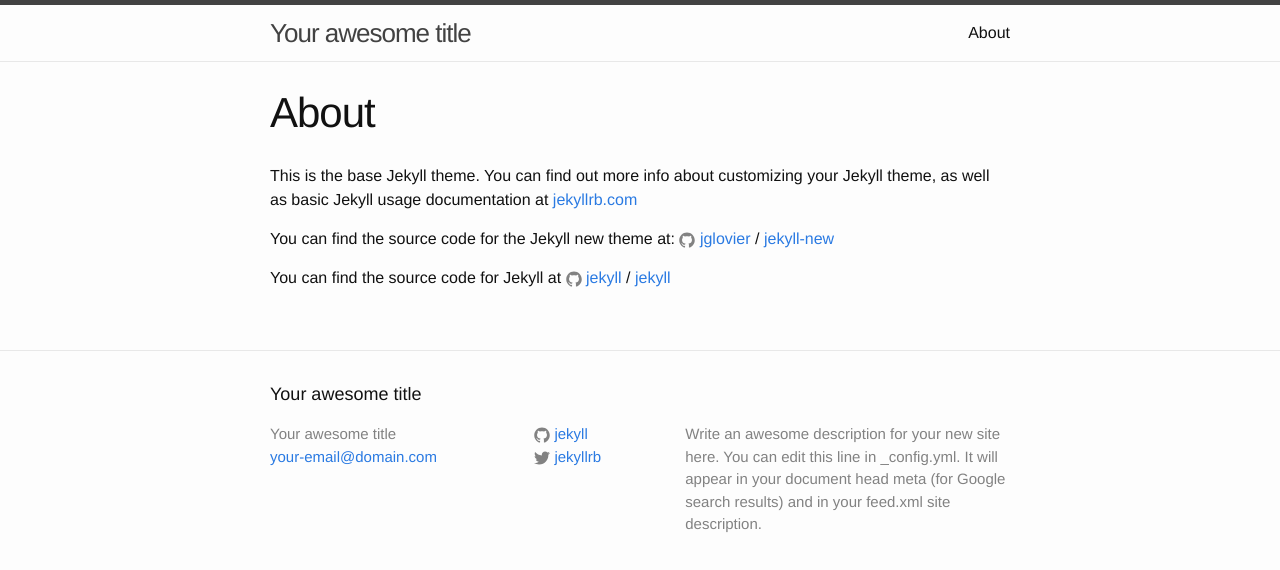
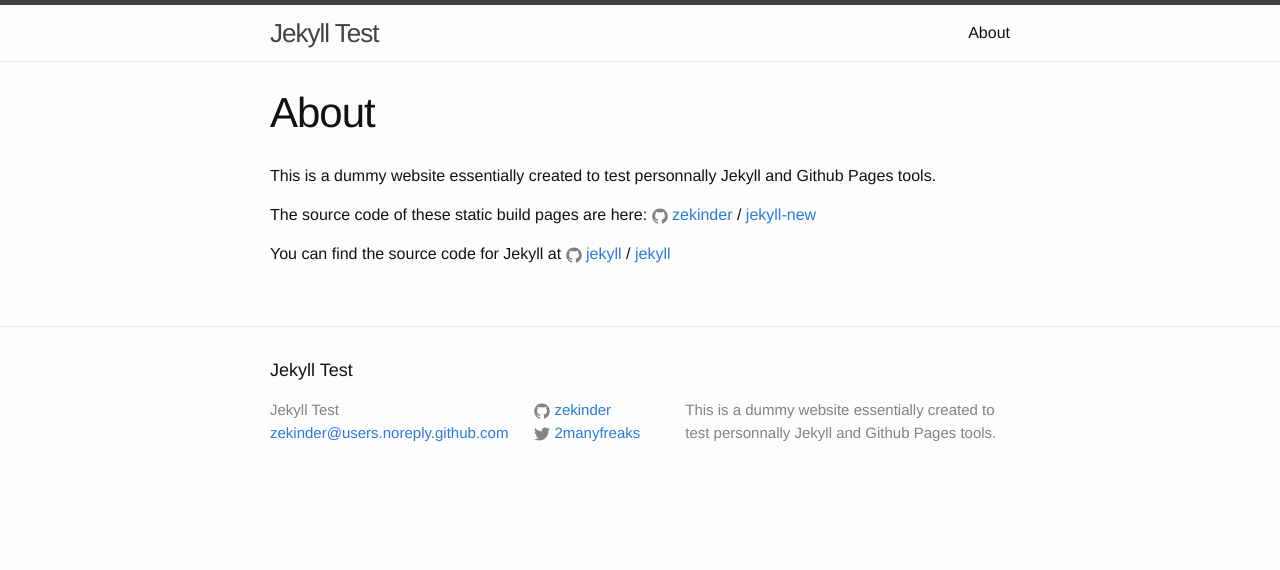
Before and after one commit to zekinder/zekinder.github.io, a plain HTML site: page about/index.html in a window 1280 px wide. Drawn offline with Linux system fonts and the light colour scheme.

Commit message:
Modifs des metas et pages statiques

```diff
--- a/about/index.html
+++ b/about/index.html
@@ -7,12 +7,12 @@
   <meta name="viewport" content="width=device-width, initial-scale=1">
 
   <title>About</title>
-  <meta name="description" content="Write an awesome description for your new site here. You can edit this line in _config.yml. It will appear in your document head meta (for Google search results) and in your feed.xml site description.
+  <meta name="description" content="This is a dummy website essentially created to test personnally Jekyll and Github Pages tools.
 ">
 
   <link rel="stylesheet" href="/css/main.css">
-  <link rel="canonical" href="http://yourdomain.com/about/">
-  <link rel="alternate" type="application/rss+xml" title="Your awesome title" href="http://yourdomain.com/feed.xml">
+  <link rel="canonical" href="http://zekinder.github.io/about/">
+  <link rel="alternate" type="application/rss+xml" title="Jekyll Test" href="http://zekinder.github.io/feed.xml">
 </head>
 
 
@@ -22,7 +22,7 @@
 
   <div class="wrapper">
 
-    <a class="site-title" href="/">Your awesome title</a>
+    <a class="site-title" href="/">Jekyll Test</a>
 
     <nav class="site-nav">
       <a href="#" class="menu-icon">
@@ -62,13 +62,13 @@
   </header>
 
   <div class="post-content">
-    <p>This is the base Jekyll theme. You can find out more info about customizing your Jekyll theme, as well as basic Jekyll usage documentation at <a href="http://jekyllrb.com/">jekyllrb.com</a></p>
+    <p>This is a dummy website essentially created to test personnally Jekyll and Github Pages tools.</p>
 
-<p>You can find the source code for the Jekyll new theme at:
-<a href="https://github.com/jglovier"><span class="icon icon--github"><svg viewbox="0 0 16 16"><path fill="#828282" d="M7.999,0.431c-4.285,0-7.76,3.474-7.76,7.761 c0,3.428,2.223,6.337,5.307,7.363c0.388,0.071,0.53-0.168,0.53-0.374c0-0.184-0.007-0.672-0.01-1.32 c-2.159,0.469-2.614-1.04-2.614-1.04c-0.353-0.896-0.862-1.135-0.862-1.135c-0.705-0.481,0.053-0.472,0.053-0.472 c0.779,0.055,1.189,0.8,1.189,0.8c0.692,1.186,1.816,0.843,2.258,0.645c0.071-0.502,0.271-0.843,0.493-1.037 C4.86,11.425,3.049,10.76,3.049,7.786c0-0.847,0.302-1.54,0.799-2.082C3.768,5.507,3.501,4.718,3.924,3.65 c0,0,0.652-0.209,2.134,0.796C6.677,4.273,7.34,4.187,8,4.184c0.659,0.003,1.323,0.089,1.943,0.261 c1.482-1.004,2.132-0.796,2.132-0.796c0.423,1.068,0.157,1.857,0.077,2.054c0.497,0.542,0.798,1.235,0.798,2.082 c0,2.981-1.814,3.637-3.543,3.829c0.279,0.24,0.527,0.713,0.527,1.437c0,1.037-0.01,1.874-0.01,2.129 c0,0.208,0.14,0.449,0.534,0.373c3.081-1.028,5.302-3.935,5.302-7.362C15.76,3.906,12.285,0.431,7.999,0.431z"></path></svg>
-</span><span class="username">jglovier</span></a>
+<p>The source code of these static build pages are here:
+<a href="https://github.com/zekinder"><span class="icon icon--github"><svg viewbox="0 0 16 16"><path fill="#828282" d="M7.999,0.431c-4.285,0-7.76,3.474-7.76,7.761 c0,3.428,2.223,6.337,5.307,7.363c0.388,0.071,0.53-0.168,0.53-0.374c0-0.184-0.007-0.672-0.01-1.32 c-2.159,0.469-2.614-1.04-2.614-1.04c-0.353-0.896-0.862-1.135-0.862-1.135c-0.705-0.481,0.053-0.472,0.053-0.472 c0.779,0.055,1.189,0.8,1.189,0.8c0.692,1.186,1.816,0.843,2.258,0.645c0.071-0.502,0.271-0.843,0.493-1.037 C4.86,11.425,3.049,10.76,3.049,7.786c0-0.847,0.302-1.54,0.799-2.082C3.768,5.507,3.501,4.718,3.924,3.65 c0,0,0.652-0.209,2.134,0.796C6.677,4.273,7.34,4.187,8,4.184c0.659,0.003,1.323,0.089,1.943,0.261 c1.482-1.004,2.132-0.796,2.132-0.796c0.423,1.068,0.157,1.857,0.077,2.054c0.497,0.542,0.798,1.235,0.798,2.082 c0,2.981-1.814,3.637-3.543,3.829c0.279,0.24,0.527,0.713,0.527,1.437c0,1.037-0.01,1.874-0.01,2.129 c0,0.208,0.14,0.449,0.534,0.373c3.081-1.028,5.302-3.935,5.302-7.362C15.76,3.906,12.285,0.431,7.999,0.431z"></path></svg>
+</span><span class="username">zekinder</span></a>
  /
-<a href="https://github.com/jglovier/jekyll-new">jekyll-new</a></p>
+<a href="https://github.com/zekinder/zekinder.github.io">jekyll-new</a></p>
 
 <p>You can find the source code for Jekyll at
 <a href="https://github.com/jekyll"><span class="icon icon--github"><svg viewbox="0 0 16 16"><path fill="#828282" d="M7.999,0.431c-4.285,0-7.76,3.474-7.76,7.761 c0,3.428,2.223,6.337,5.307,7.363c0.388,0.071,0.53-0.168,0.53-0.374c0-0.184-0.007-0.672-0.01-1.32 c-2.159,0.469-2.614-1.04-2.614-1.04c-0.353-0.896-0.862-1.135-0.862-1.135c-0.705-0.481,0.053-0.472,0.053-0.472 c0.779,0.055,1.189,0.8,1.189,0.8c0.692,1.186,1.816,0.843,2.258,0.645c0.071-0.502,0.271-0.843,0.493-1.037 C4.86,11.425,3.049,10.76,3.049,7.786c0-0.847,0.302-1.54,0.799-2.082C3.768,5.507,3.501,4.718,3.924,3.65 c0,0,0.652-0.209,2.134,0.796C6.677,4.273,7.34,4.187,8,4.184c0.659,0.003,1.323,0.089,1.943,0.261 c1.482-1.004,2.132-0.796,2.132-0.796c0.423,1.068,0.157,1.857,0.077,2.054c0.497,0.542,0.798,1.235,0.798,2.082 c0,2.981-1.814,3.637-3.543,3.829c0.279,0.24,0.527,0.713,0.527,1.437c0,1.037-0.01,1.874-0.01,2.129 c0,0.208,0.14,0.449,0.534,0.373c3.081-1.028,5.302-3.935,5.302-7.362C15.76,3.906,12.285,0.431,7.999,0.431z"></path></svg>
@@ -87,13 +87,13 @@
 
   <div class="wrapper">
 
-    <h2 class="footer-heading">Your awesome title</h2>
+    <h2 class="footer-heading">Jekyll Test</h2>
 
     <div class="footer-col-wrapper">
       <div class="footer-col footer-col-1">
         <ul class="contact-list">
-          <li>Your awesome title</li>
-          <li><a href="mailto:your-email@domain.com">your-email@domain.com</a></li>
+          <li>Jekyll Test</li>
+          <li><a href="mailto:zekinder@users.noreply.github.com">zekinder@users.noreply.github.com</a></li>
         </ul>
       </div>
 
@@ -101,16 +101,16 @@
         <ul class="social-media-list">
 
           <li>
-            <a href="https://github.com/jekyll"><span class="icon icon--github"><svg viewBox="0 0 16 16"><path fill="#828282" d="M7.999,0.431c-4.285,0-7.76,3.474-7.76,7.761 c0,3.428,2.223,6.337,5.307,7.363c0.388,0.071,0.53-0.168,0.53-0.374c0-0.184-0.007-0.672-0.01-1.32 c-2.159,0.469-2.614-1.04-2.614-1.04c-0.353-0.896-0.862-1.135-0.862-1.135c-0.705-0.481,0.053-0.472,0.053-0.472 c0.779,0.055,1.189,0.8,1.189,0.8c0.692,1.186,1.816,0.843,2.258,0.645c0.071-0.502,0.271-0.843,0.493-1.037 C4.86,11.425,3.049,10.76,3.049,7.786c0-0.847,0.302-1.54,0.799-2.082C3.768,5.507,3.501,4.718,3.924,3.65 c0,0,0.652-0.209,2.134,0.796C6.677,4.273,7.34,4.187,8,4.184c0.659,0.003,1.323,0.089,1.943,0.261 c1.482-1.004,2.132-0.796,2.132-0.796c0.423,1.068,0.157,1.857,0.077,2.054c0.497,0.542,0.798,1.235,0.798,2.082 c0,2.981-1.814,3.637-3.543,3.829c0.279,0.24,0.527,0.713,0.527,1.437c0,1.037-0.01,1.874-0.01,2.129 c0,0.208,0.14,0.449,0.534,0.373c3.081-1.028,5.302-3.935,5.302-7.362C15.76,3.906,12.285,0.431,7.999,0.431z"/></svg>
-</span><span class="username">jekyll</span></a>
+            <a href="https://github.com/zekinder"><span class="icon icon--github"><svg viewBox="0 0 16 16"><path fill="#828282" d="M7.999,0.431c-4.285,0-7.76,3.474-7.76,7.761 c0,3.428,2.223,6.337,5.307,7.363c0.388,0.071,0.53-0.168,0.53-0.374c0-0.184-0.007-0.672-0.01-1.32 c-2.159,0.469-2.614-1.04-2.614-1.04c-0.353-0.896-0.862-1.135-0.862-1.135c-0.705-0.481,0.053-0.472,0.053-0.472 c0.779,0.055,1.189,0.8,1.189,0.8c0.692,1.186,1.816,0.843,2.258,0.645c0.071-0.502,0.271-0.843,0.493-1.037 C4.86,11.425,3.049,10.76,3.049,7.786c0-0.847,0.302-1.54,0.799-2.082C3.768,5.507,3.501,4.718,3.924,3.65 c0,0,0.652-0.209,2.134,0.796C6.677,4.273,7.34,4.187,8,4.184c0.659,0.003,1.323,0.089,1.943,0.261 c1.482-1.004,2.132-0.796,2.132-0.796c0.423,1.068,0.157,1.857,0.077,2.054c0.497,0.542,0.798,1.235,0.798,2.082 c0,2.981-1.814,3.637-3.543,3.829c0.279,0.24,0.527,0.713,0.527,1.437c0,1.037-0.01,1.874-0.01,2.129 c0,0.208,0.14,0.449,0.534,0.373c3.081-1.028,5.302-3.935,5.302-7.362C15.76,3.906,12.285,0.431,7.999,0.431z"/></svg>
+</span><span class="username">zekinder</span></a>
 
           </li>
 
 
 
           <li>
-            <a href="https://twitter.com/jekyllrb"><span class="icon icon--twitter"><svg viewBox="0 0 16 16"><path fill="#828282" d="M15.969,3.058c-0.586,0.26-1.217,0.436-1.878,0.515c0.675-0.405,1.194-1.045,1.438-1.809c-0.632,0.375-1.332,0.647-2.076,0.793c-0.596-0.636-1.446-1.033-2.387-1.033c-1.806,0-3.27,1.464-3.27,3.27 c0,0.256,0.029,0.506,0.085,0.745C5.163,5.404,2.753,4.102,1.14,2.124C0.859,2.607,0.698,3.168,0.698,3.767 c0,1.134,0.577,2.135,1.455,2.722C1.616,6.472,1.112,6.325,0.671,6.08c0,0.014,0,0.027,0,0.041c0,1.584,1.127,2.906,2.623,3.206 C3.02,9.402,2.731,9.442,2.433,9.442c-0.211,0-0.416-0.021-0.615-0.059c0.416,1.299,1.624,2.245,3.055,2.271 c-1.119,0.877-2.529,1.4-4.061,1.4c-0.264,0-0.524-0.015-0.78-0.046c1.447,0.928,3.166,1.469,5.013,1.469 c6.015,0,9.304-4.983,9.304-9.304c0-0.142-0.003-0.283-0.009-0.423C14.976,4.29,15.531,3.714,15.969,3.058z"/></svg>
-</span><span class="username">jekyllrb</span></a>
+            <a href="https://twitter.com/2manyfreaks"><span class="icon icon--twitter"><svg viewBox="0 0 16 16"><path fill="#828282" d="M15.969,3.058c-0.586,0.26-1.217,0.436-1.878,0.515c0.675-0.405,1.194-1.045,1.438-1.809c-0.632,0.375-1.332,0.647-2.076,0.793c-0.596-0.636-1.446-1.033-2.387-1.033c-1.806,0-3.27,1.464-3.27,3.27 c0,0.256,0.029,0.506,0.085,0.745C5.163,5.404,2.753,4.102,1.14,2.124C0.859,2.607,0.698,3.168,0.698,3.767 c0,1.134,0.577,2.135,1.455,2.722C1.616,6.472,1.112,6.325,0.671,6.08c0,0.014,0,0.027,0,0.041c0,1.584,1.127,2.906,2.623,3.206 C3.02,9.402,2.731,9.442,2.433,9.442c-0.211,0-0.416-0.021-0.615-0.059c0.416,1.299,1.624,2.245,3.055,2.271 c-1.119,0.877-2.529,1.4-4.061,1.4c-0.264,0-0.524-0.015-0.78-0.046c1.447,0.928,3.166,1.469,5.013,1.469 c6.015,0,9.304-4.983,9.304-9.304c0-0.142-0.003-0.283-0.009-0.423C14.976,4.29,15.531,3.714,15.969,3.058z"/></svg>
+</span><span class="username">2manyfreaks</span></a>
 
           </li>
 
@@ -118,7 +118,7 @@
       </div>
 
       <div class="footer-col footer-col-3">
-        <p>Write an awesome description for your new site here. You can edit this line in _config.yml. It will appear in your document head meta (for Google search results) and in your feed.xml site description.
+        <p>This is a dummy website essentially created to test personnally Jekyll and Github Pages tools.
 </p>
       </div>
     </div>
```
Also changed, not shown: feed.xml (+11 -11 lines), index.html (+13 -13 lines), jekyll/update/2015/11/17/welcome-to-jekyll.html (+11 -11 lines), jekyll/update/2015/11/18/my-fabulous-adventure-with-jekyll.html (+13 -13 lines).
